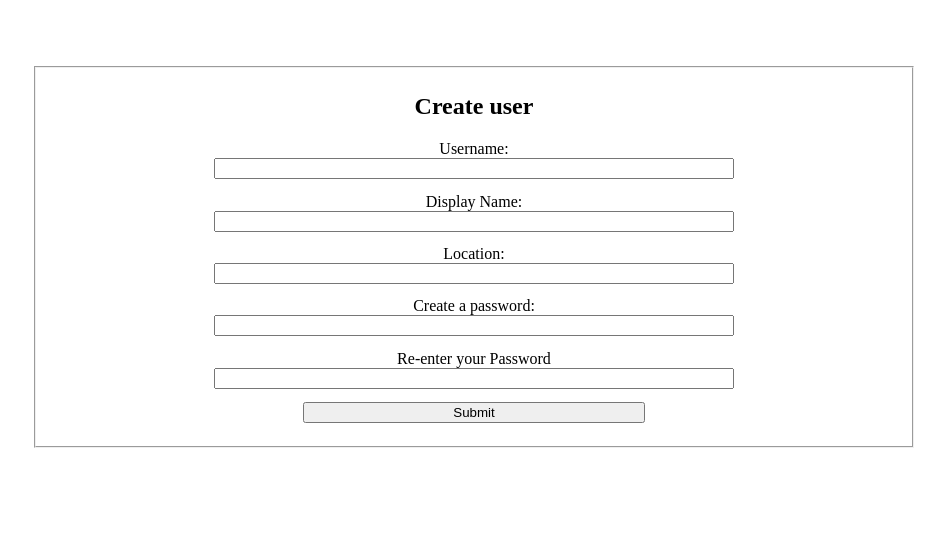
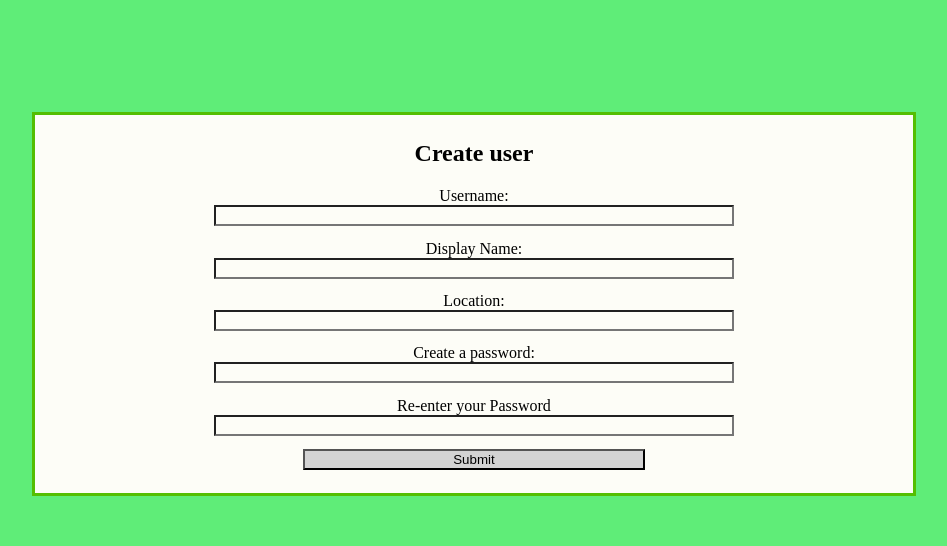
Before and after one commit to radonslip/CI536-Marketplace, a plain HTML site: page frontend/unauthenticated/userCreate.html in a window 1280 px wide. Shown: the top 546 px of the page, without its empty margins (166-1113 px from the left). Drawn offline with Linux system fonts and the light colour scheme.

Commit message:
Add files via upload
Changed background colour

```diff
--- a/frontend/unauthenticated/userCreate.css
+++ b/frontend/unauthenticated/userCreate.css
@@ -1,3 +1,7 @@
+
+html{
+    background-color: rgb(95 237 120) ;
+}
 .container{
     height: 100vh;
     display: grid;
@@ -15,18 +19,33 @@ input,label{
 input{
     margin-bottom: 1em;
     width: 60%;
+    background-color: rgb(253, 253, 247);;
 }
 
 form{
     display: grid;
     width: 70%;
+    background-color:rgb(253, 253, 247);
 }
 fieldset{
     display: grid;
     place-items: center;
+    border: 3px;
+    border-style: solid;
+    border-color: rgb(84, 190, 2);
+    margin: 0%;
+
 }
 
 #submitBtn{
     width: 40%;
     min-width: 20%;
+    background-color: lightgrey;
 }
+
+#submitBtn:hover{
+    background-color: blueviolet;
+}
+#hidAnswer, #pwdLength, #capital, #number, #specChar{
+    display: none;
+}
```
